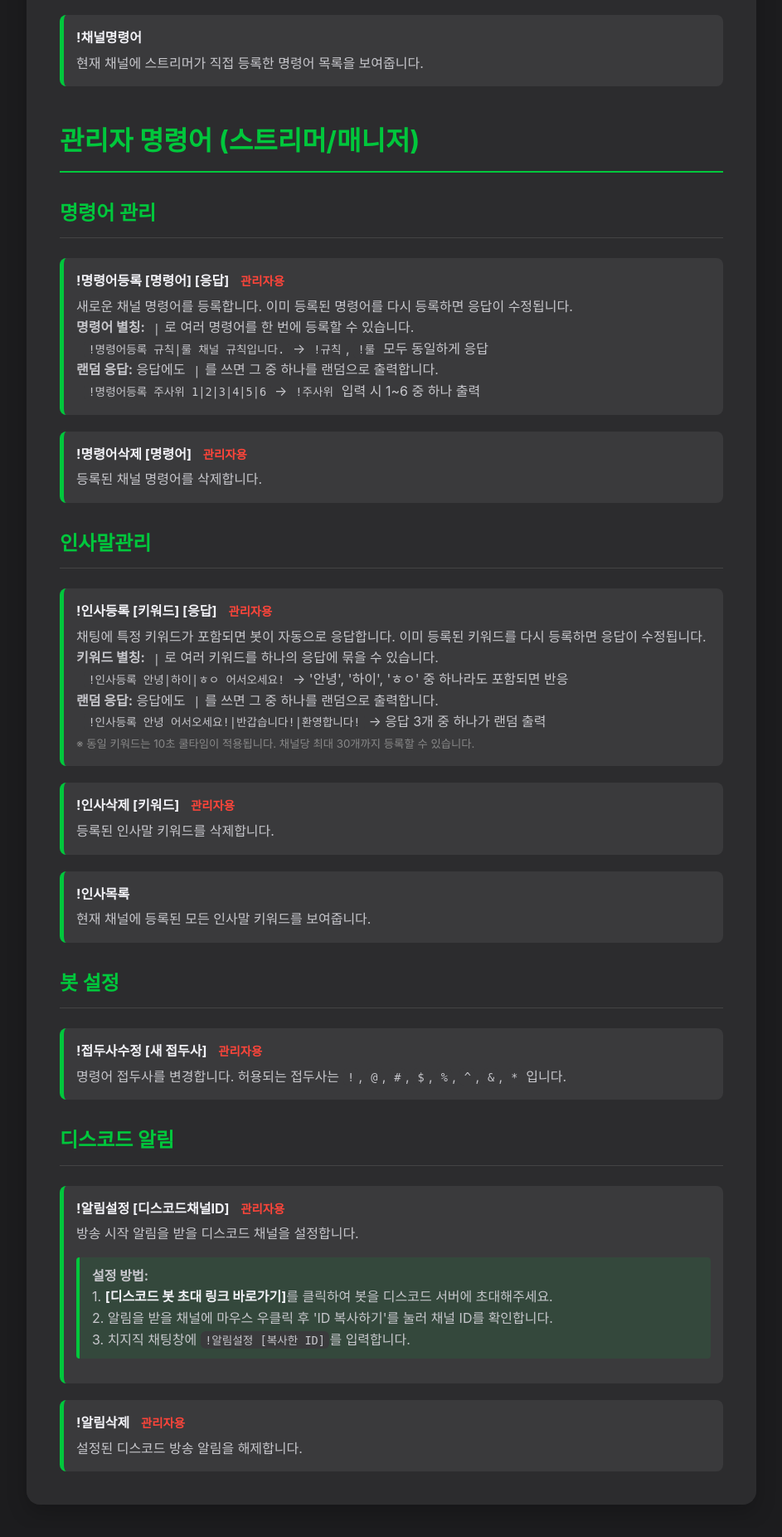
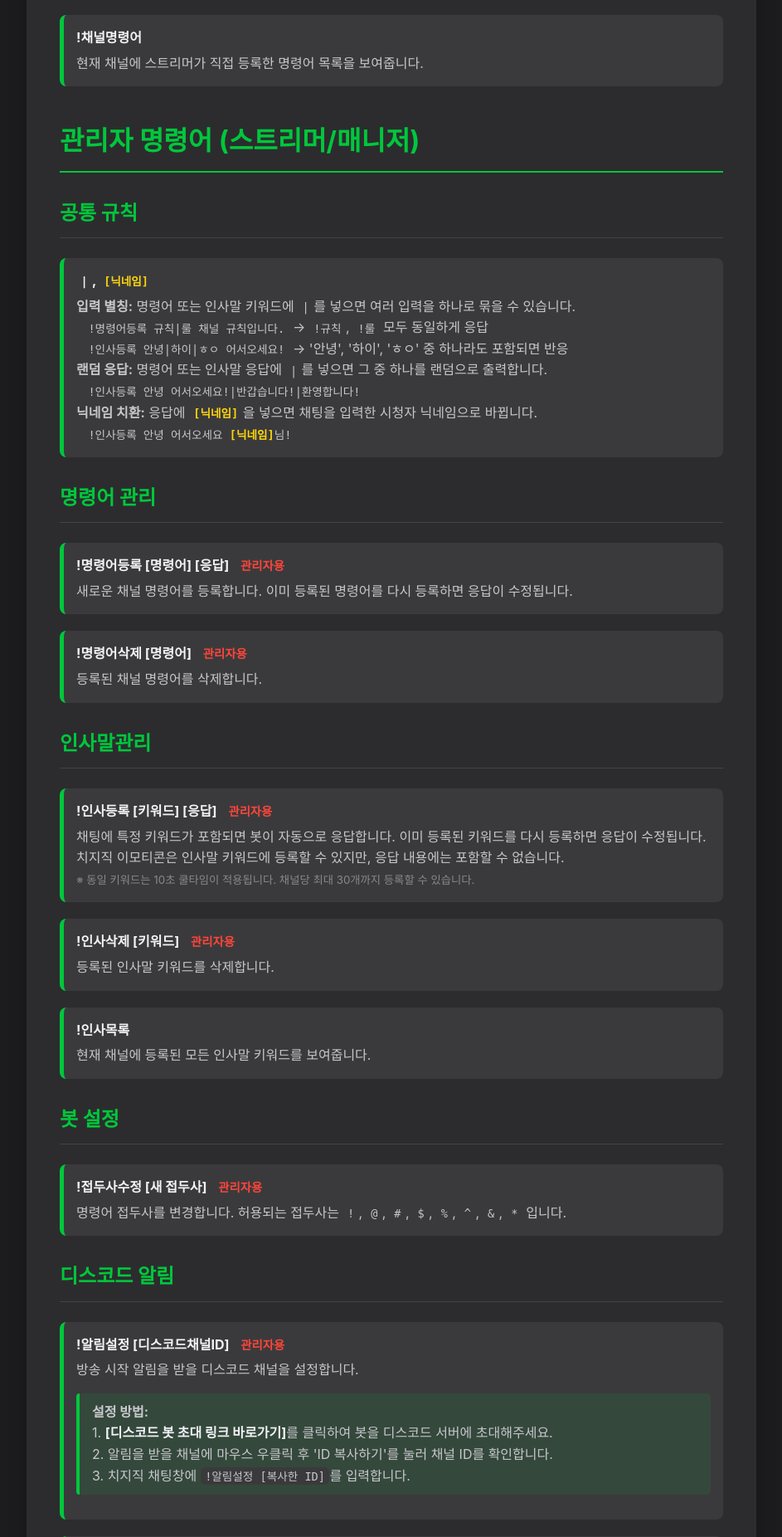
Before and after one commit to icelemonade0star/milkyway-bot, a FastAPI app: page /guide in a window 1280 px wide. Shown: the part 1248-3100 px from the top of the page at 83% size, without its empty margins (168-1111 px from the left). Before the commit the page ends 3061 px from the top, so only its background shows below. Run offline with FastAPI, Linux system fonts and the light colour scheme; parts of the project's set-up code (start-up, migrations or seed data) failed here and were passed over.

Commit message:
[시청자] 처리 및 가이드 수정

```diff
--- a/app/templates/guide.html
+++ b/app/templates/guide.html
@@ -35,6 +35,10 @@
             font-size: 85%;
             border-radius: 6px;
             font-family: "SF Mono", "Fira Code", "Fira Mono", "Roboto Mono", monospace;
+        }
+        .placeholder-token {
+            color: #ffd60a;
+            font-weight: 700;
         }
         .command {
             background: #3a3a3c;
@@ -153,7 +157,7 @@
             <p style="color:#c7c7cc; margin: 0 0 10px 0;">방송에 봇을 초대한 뒤 아래 순서대로 설정하시면 바로 활용할 수 있습니다.</p>
             <ol>
                 <li><strong>인사말 등록을 먼저 해주세요.</strong> 시청자가 채팅창에 인사를 입력하면 봇이 자동으로 반응하며 출석 체크도 함께 처리됩니다.<br>
-                <code>!인사등록 안녕하세요 어서오세요!</code><br>
+                <code>!인사등록 안녕하세요 어서오세요!</code></li>
                 <li>필요에 따라 커스텀 명령어를 추가해 방송 규칙, 일정 등을 안내하세요.<br>
                 <code>!명령어등록 규칙 채널 규칙입니다.</code></li>
                 <li>디스코드 알림을 원하신다면 <code>!알림설정</code>으로 연동하세요.</li>
@@ -179,15 +183,25 @@
 
         <h2>관리자 명령어 (스트리머/매니저)</h2>
 
+        <h3>공통 규칙</h3>
+        <div class="command">
+            <div class="usage"><code>|</code>, <code><span class="placeholder-token">[닉네임]</span></code></div>
+            <div class="desc">
+                <strong>입력 별칭:</strong> 명령어 또는 인사말 키워드에 <code>|</code>를 넣으면 여러 입력을 하나로 묶을 수 있습니다.<br>
+                &nbsp;&nbsp;<code>!명령어등록 규칙|룰 채널 규칙입니다.</code> → <code>!규칙</code>, <code>!룰</code> 모두 동일하게 응답<br>
+                &nbsp;&nbsp;<code>!인사등록 안녕|하이|ㅎㅇ 어서오세요!</code> → '안녕', '하이', 'ㅎㅇ' 중 하나라도 포함되면 반응<br>
+                <strong>랜덤 응답:</strong> 명령어 또는 인사말 응답에 <code>|</code>를 넣으면 그 중 하나를 랜덤으로 출력합니다.<br>
+                &nbsp;&nbsp;<code>!인사등록 안녕 어서오세요!|반갑습니다!|환영합니다!</code><br>
+                <strong>닉네임 치환:</strong> 응답에 <code><span class="placeholder-token">[닉네임]</span></code>을 넣으면 채팅을 입력한 시청자 닉네임으로 바뀝니다.<br>
+                &nbsp;&nbsp;<code>!인사등록 안녕 어서오세요 <span class="placeholder-token">[닉네임]</span>님!</code>
+            </div>
+        </div>
+
         <h3>명령어 관리</h3>
         <div class="command">
             <div class="usage">!명령어등록 [명령어] [응답] <span class="admin-only">관리자용</span></div>
             <div class="desc">
-                새로운 채널 명령어를 등록합니다. 이미 등록된 명령어를 다시 등록하면 응답이 수정됩니다.<br>
-                <strong>명령어 별칭:</strong> <code>|</code>로 여러 명령어를 한 번에 등록할 수 있습니다.<br>
-                &nbsp;&nbsp;<code>!명령어등록 규칙|룰 채널 규칙입니다.</code> → <code>!규칙</code>, <code>!룰</code> 모두 동일하게 응답<br>
-                <strong>랜덤 응답:</strong> 응답에도 <code>|</code>를 쓰면 그 중 하나를 랜덤으로 출력합니다.<br>
-                &nbsp;&nbsp;<code>!명령어등록 주사위 1|2|3|4|5|6</code> → <code>!주사위</code> 입력 시 1~6 중 하나 출력<br>
+                새로운 채널 명령어를 등록합니다. 이미 등록된 명령어를 다시 등록하면 응답이 수정됩니다.
             </div>
         </div>
 
@@ -201,10 +215,7 @@
             <div class="usage">!인사등록 [키워드] [응답] <span class="admin-only">관리자용</span></div>
             <div class="desc">
                 채팅에 특정 키워드가 포함되면 봇이 자동으로 응답합니다. 이미 등록된 키워드를 다시 등록하면 응답이 수정됩니다.<br>
-                <strong>키워드 별칭:</strong> <code>|</code>로 여러 키워드를 하나의 응답에 묶을 수 있습니다.<br>
-                &nbsp;&nbsp;<code>!인사등록 안녕|하이|ㅎㅇ 어서오세요!</code> → '안녕', '하이', 'ㅎㅇ' 중 하나라도 포함되면 반응<br>
-                <strong>랜덤 응답:</strong> 응답에도 <code>|</code>를 쓰면 그 중 하나를 랜덤으로 출력합니다.<br>
-                &nbsp;&nbsp;<code>!인사등록 안녕 어서오세요!|반갑습니다!|환영합니다!</code> → 응답 3개 중 하나가 랜덤 출력<br>
+                치지직 이모티콘은 인사말 키워드에 등록할 수 있지만, 응답 내용에는 포함할 수 없습니다.<br>
                 <small style="color:#888;">※ 동일 키워드는 10초 쿨타임이 적용됩니다. 채널당 최대 30개까지 등록할 수 있습니다.</small>
             </div>
         </div>
```
Also changed, not shown: app/features/chat/handling/handler.py (+6 -3 lines).
